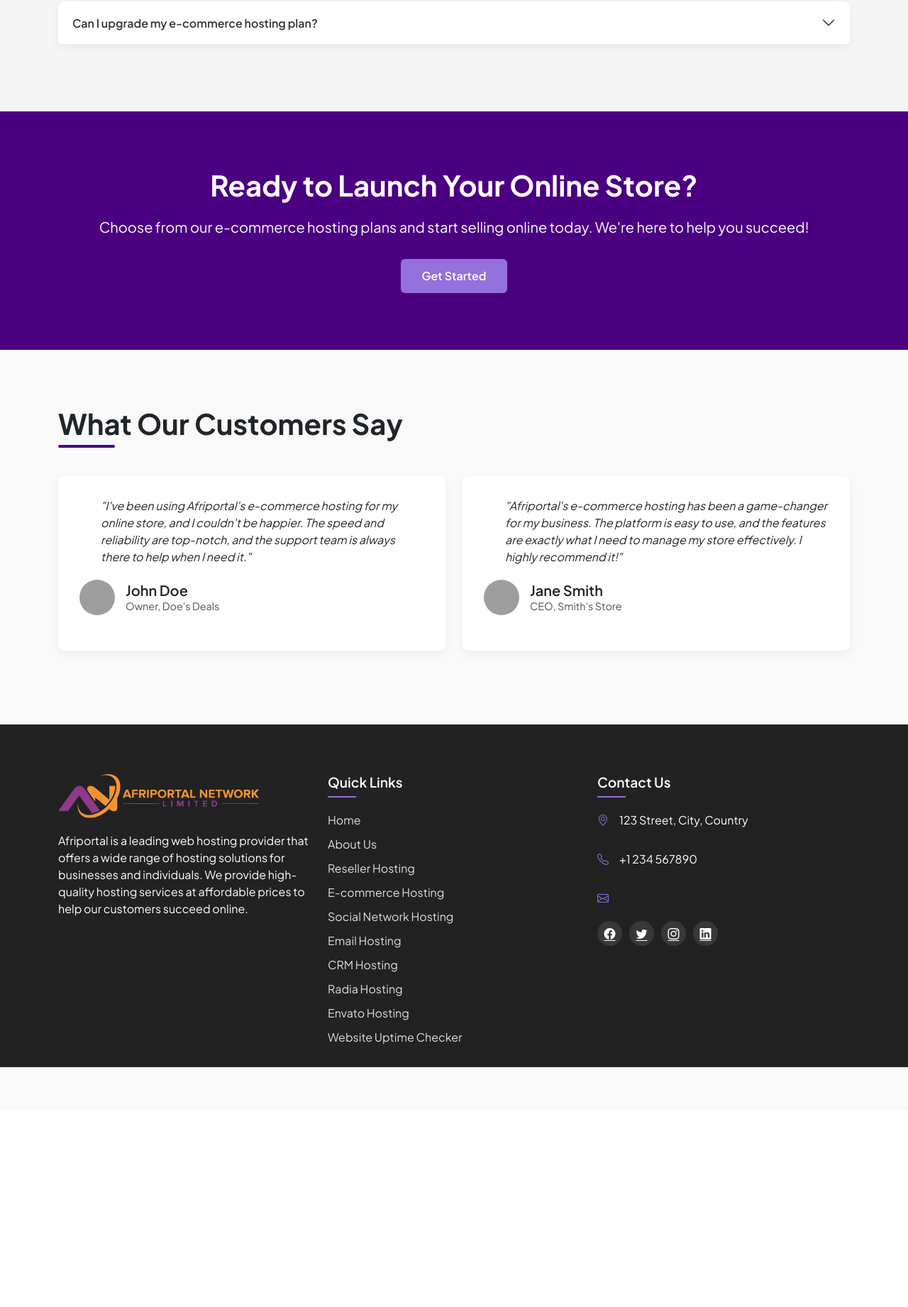
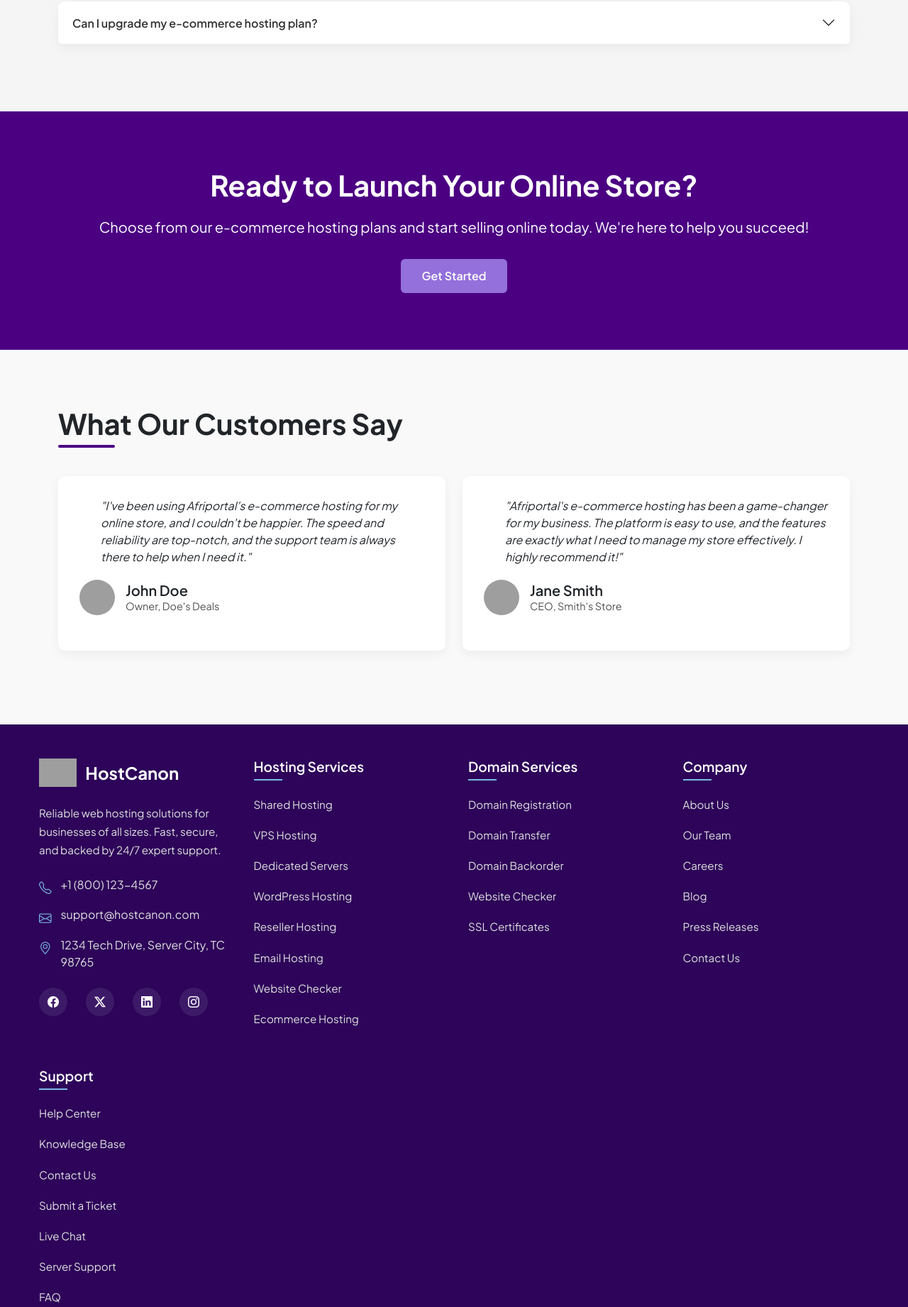
Before and after one commit to Alvingold/hostcanon, a PHP site: page /ecommerce-hosting.php in a window 1280 px wide. Shown: the part 3840-5682 px from the top of the page at 71% size. Before the commit the page ends 5344 px from the top, so only its background shows below. Run offline with PHP 8.4, Linux system fonts and the light colour scheme; some libraries are stand-ins or nearby versions; grey boxes are pictures that could not be loaded.

Commit message:
modified:   assets/includes/footer.php 	modified:   domain.php 	modified:   ecommerce-hosting.php 	modified:   email-hosting.php 	modified:   reseller-hosting.php 	modified:   server-support.php 	modified:   website-checker.php 	modified:   wordpress-hosting.php

```diff
--- a/assets/includes/footer.php
+++ b/assets/includes/footer.php
@@ -384,9 +414,11 @@
                     <li><a href="#">Shared Hosting</a></li>
                     <li><a href="#">VPS Hosting</a></li>
                     <li><a href="#">Dedicated Servers</a></li>
-                    <li><a href="#">Cloud Hosting</a></li>
                     <li><a href="#">WordPress Hosting</a></li>
-                    <li><a href="#">Reseller Hosting</a></li>
+                    <li><a href="reseller-hosting.php">Reseller Hosting</a></li>
+                    <li><a href="email-hosting.php">Email Hosting</a></li>
+                    <li><a href="website-checker.php">Website Checker</a></li>
+                    <li><a href="ecommerce-hosting.php">Ecommerce Hosting</a></li>
                 </ul>
             </div>
             <div class="footer-column">
@@ -398,7 +430,7 @@
                     <li><a href="#">Domain Registration</a></li>
                     <li><a href="#">Domain Transfer</a></li>
                     <li><a href="#">Domain Backorder</a></li>
-                    <li><a href="#">WHOIS Lookup</a></li>
+                    <li><a href="website-checker.php">Website Checker</a></li>
                     <li><a href="#">SSL Certificates</a></li>
                 </ul>
             </div>
@@ -413,7 +445,7 @@
                     <li><a href="#">Careers</a></li>
                     <li><a href="#">Blog</a></li>
                     <li><a href="#">Press Releases</a></li>
-                    <li><a href="#">Contact Us</a></li>
+                    <li><a href="contacts.php">Contact Us</a></li>
                 </ul>
             </div>
             <div class="footer-column">
@@ -423,11 +455,12 @@
                 </h4>
                 <ul class="footer-links">
                     <li><a href="#">Help Center</a></li>
-                    <li><a href="#">Knowledge Base</a></li>
-                    <li><a href="#">Server Status</a></li>
+                    <li><a href="knowledge-base/index.php">Knowledge Base</a></li>
+                    <li><a href="contacts.php">Contact Us</a></li>
                     <li><a href="#">Submit a Ticket</a></li>
                     <li><a href="#">Live Chat</a></li>
-                    <li><a href="#">Phone Support</a></li>
+                    <li><a href="server-support.php">Server Support</a></li>
+                    <li><a href="knowledge-base/faq.php">FAQ</a></li>
                 </ul>
             </div>
         </div>
--- a/ecommerce-hosting.php
+++ b/ecommerce-hosting.php
@@ -875,56 +875,14 @@
     </section>
 
     <!-- Footer -->
-    <footer class="footer">
-        <div class="container">
-            <div class="row">
-                <div class="col-md-4" data-aos="fade-up">
-                    <img src="assets/media/afriportal.png" alt="Afriportal Logo" class="footer-logo">
-                    <p class="footer-about">Afriportal is a leading web hosting provider that offers a wide range of hosting solutions for businesses and individuals. We provide high-quality hosting services at affordable prices to help our customers succeed online.</p>
-                </div>
-                <div class="col-md-4" data-aos="fade-up" data-aos-delay="100">
-                    <h5 class="footer-heading">Quick Links</h5>
-                    <ul class="footer-links">
-                        <li><a href="index.php">Home</a></li>
-                        <li><a href="about.php">About Us</a></li>
-                        <li><a href="Reseller_hosting.php">Reseller Hosting</a></li>
-                        <li><a href="ecommerce_hosting.php">E-commerce Hosting</a></li>
-                        <li><a href="social_hosting.php">Social Network Hosting</a></li>
-                        <li><a href="email_hosting.php">Email Hosting</a></li>
-                        <li><a href="CRM_hosting.php">CRM Hosting</a></li>
-                        <li><a href="radia_hosting.php">Radia Hosting</a></li>
-                        <li><a href="envato_hosting.php">Envato Hosting</a></li>
-                        <li><a href="websitechecker.php">Website Uptime Checker</a></li>
-                    </ul>
-                </div>
-                <div class="col-md-4" data-aos="fade-up" data-aos-delay="200">
-                    <h5 class="footer-heading">Contact Us</h5>
-                    <div class="footer-contact-item">
-                        <i class="bi bi-geo-alt footer-contact-icon"></i>
-                        <p>123 Street, City, Country</p>
-                    </div>
-                    <div class="footer-contact-item">
-                        <i class="bi bi-telephone footer-contact-icon"></i>
-                        <p>+1 234 567890</p>
-                    </div>
-                    <div class="footer-contact-item">
-                        <i class="bi bi-envelope footer-contact-icon"></i>
-                        <p>
-                            <a href="mailto:
+    <?php include('assets/includes/footer.php'); ?>
+    <!-- Scroll to Top Button -->
+    <?php include 'assets/includes/scroll-up.php'; ?>
 
-                            ">
+    <!-- Contact Buttons -->
+    <?php include 'assets/includes/contact-btn.php'; ?>
 
-                            </a>
-                        </p>
-                    </div>
-                    <div class="social-icons">
-                        <a href="#" class="bi bi-facebook"></a>
-                        <a href="#" class="bi bi-twitter"></a>
-                        <a href="#" class="bi bi-instagram"></a>
-                        <a href="#" class="bi bi-linkedin"></a>
-                    </div>
-                </div>
-    </footer>
+
           <!-- Scripts -->
     <script src="https://cdn.jsdelivr.net/npm/bootstrap@5.3.0/dist/js/bootstrap.bundle.min.js"></script>
     <script src="https://unpkg.com/aos@2.3.1/dist/aos.js"></script>
--- a/server-support.php
+++ b/server-support.php
@@ -567,7 +567,11 @@
     </section>
 
     <?php include 'assets/includes/footer.php'; ?>
+
     <?php include 'assets/includes/scroll-up.php'; ?>
+
+    <!-- Contact Buttons -->
+    <?php include 'assets/includes/contact-btn.php'; ?>
 
     <!-- Bootstrap JS -->
     <script src="https://cdn.jsdelivr.net/npm/bootstrap@5.3.0/dist/js/bootstrap.bundle.min.js"></script>
```
Also changed, not shown: other parts of assets/includes/footer.php (+38 -8 lines), domain.php (+8 -0 lines), email-hosting.php (+12 -0 lines), reseller-hosting.php (+12 -0 lines), website-checker.php (+10 -0 lines), wordpress-hosting.php (+10 -0 lines).
